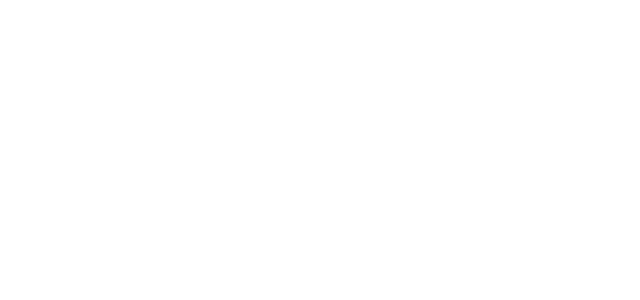
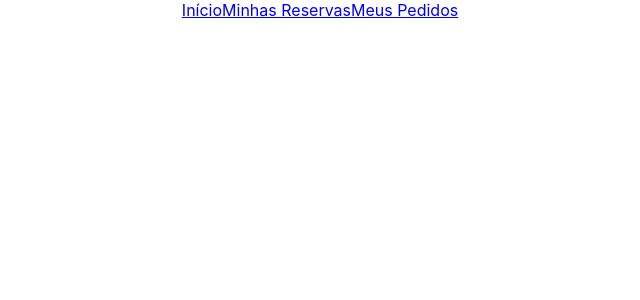
Before and after one commit to jaketheman96/restaurante-chien, a React (Create React App) app in the folder frontend/: page /portal in a window 1280 px wide. Before the commit this address had no page. Shown: the top 300 px of the page, without its empty margins (320-960 px from the left). Built offline with nearby package versions, Linux system fonts and the light colour scheme; sample sign-in values are in the browser's storage.

Commit message:
feat: add's portal page for logged users

```diff
--- a/frontend/src/App.tsx
+++ b/frontend/src/App.tsx
@@ -1,28 +1,30 @@
-import { Route, Routes } from 'react-router-dom';
-import './App.css';
-import About from './pages/About';
-import Bookings from './pages/Bookings';
-import Contact from './pages/Contact';
-import FoodsType from './pages/FoodsType';
-import Home from './pages/Home';
-import Login from './pages/Login';
-import Menu from './pages/Menu';
-import Orders from './pages/Orders';
-import Register from './pages/Register';
+import { Route, Routes } from "react-router-dom";
+import "./App.css";
+import About from "./pages/About";
+import Bookings from "./pages/Bookings";
+import Contact from "./pages/Contact";
+import FoodsType from "./pages/FoodsType";
+import Home from "./pages/Home";
+import Login from "./pages/Login";
+import Menu from "./pages/Menu";
+import Orders from "./pages/Orders";
+import Portal from "./pages/Portal";
+import Register from "./pages/Register";
 
 function App() {
   return (
     <div className="App">
       <Routes>
-        <Route path='/' element={<Home />} />
-        <Route path='/about' element={<About />} />
-        <Route path='/contact' element={<Contact />} />
-        <Route path='/login' element={<Login />} />
-        <Route path='/register' element={<Register />} />
-        <Route path='/type/foods' element={<FoodsType />} />
-        <Route path='/menu/:type' element={<Menu />} />
-        <Route path='/orders' element={<Orders />} />
-        <Route path='/bookings' element={<Bookings />} />
+        <Route path="/" element={<Home />} />
+        <Route path="/about" element={<About />} />
+        <Route path="/contact" element={<Contact />} />
+        <Route path="/login" element={<Login />} />
+        <Route path="/register" element={<Register />} />
+        <Route path="/type/foods" element={<FoodsType />} />
+        <Route path="/menu/:type" element={<Menu />} />
+        <Route path="/portal" element={<Portal />} />
+        <Route path="/orders" element={<Orders />} />
+        <Route path="/bookings" element={<Bookings />} />
       </Routes>
     </div>
   );
--- a/frontend/src/components/LoginForm.tsx
+++ b/frontend/src/components/LoginForm.tsx
@@ -45,7 +45,7 @@
     if (loginUser.message) return setLoginError('Login inválido');
     localStorage.setItem('user', JSON.stringify(loginUser));
     dispatch(userInfos(loginUser));
-    return navigate('/bookings')
+    return navigate('/portal')
   }
 
   const handleRegisterButton = (): void => {
--- /dev/null
+++ b/frontend/src/components/PortalNavbar.tsx
@@ -0,0 +1,13 @@
+import { Link } from "react-router-dom"
+
+function PortalNavbar() {
+  return (
+    <div>
+      <Link to='/portal'>Início</Link>
+      <Link to='/bookings'>Minhas Reservas</Link>
+      <Link to='/orders'>Meus Pedidos</Link>
+    </div>
+  )
+}
+
+export default PortalNavbar
--- a/frontend/src/components/RegisterForm.tsx
+++ b/frontend/src/components/RegisterForm.tsx
@@ -55,7 +55,7 @@
     if (registerUser.message) return setShowRegisterError('Esse email já existe');
     localStorage.setItem('user', JSON.stringify(registerUser))
     dispatch(userInfos(registerUser))
-    return navigate('/bookings')
+    return navigate('/portal')
   }
 
   useEffect(() => {
--- /dev/null
+++ b/frontend/src/pages/Portal.tsx
@@ -0,0 +1,24 @@
+import { useEffect } from "react";
+import { useNavigate } from "react-router-dom";
+import PortalNavbar from "../components/PortalNavbar";
+
+function Portal() {
+  const navigate = useNavigate();
+
+  useEffect(() => {
+    const userValidation = () => {
+      const user = localStorage.getItem("user");
+      if (!user) return navigate("/login");
+      return;
+    };
+    userValidation();
+  }, [navigate]);
+
+  return (
+    <>
+      <PortalNavbar />
+    </>
+  );
+}
+
+export default Portal;
--- a/frontend/src/slicers/user.slicer.tsx
+++ b/frontend/src/slicers/user.slicer.tsx
@@ -2,6 +2,8 @@
 import Ilogged from "../interfaces/Ilogged";
 
 const initialState: Ilogged = {
+  name: '',
+  email: '',
   token: '',
   role: '',
 };
@@ -13,6 +15,8 @@
     userInfos: (state, action: PayloadAction<Ilogged>) => {
       state.token = action.payload.token;
       state.role = action.payload.role;
+      state.name = action.payload.name;
+      state.email = action.payload.email;
     }
   },
 })
```
Also changed, not shown: frontend/src/interfaces/Ilogged.tsx (+5 -4 lines), frontend/src/interfaces/Iuser.tsx (+5 -5 lines).
